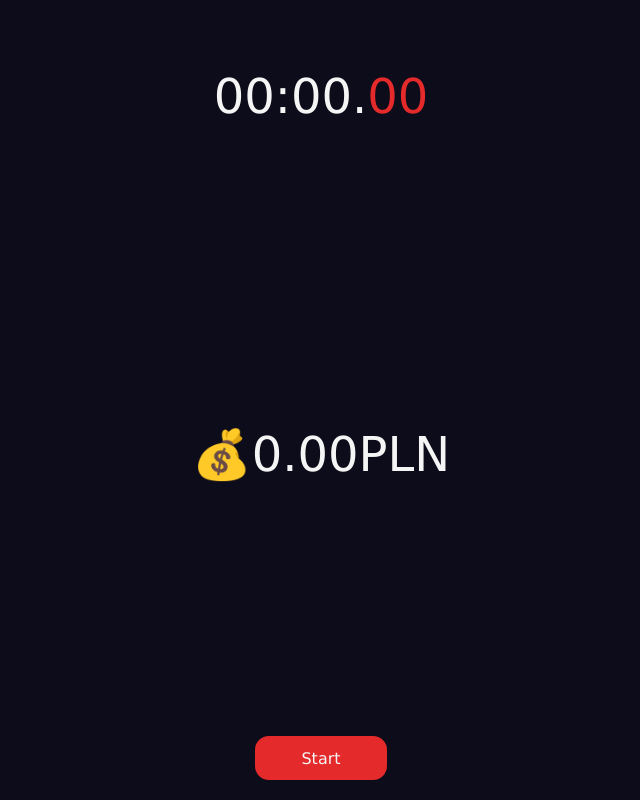
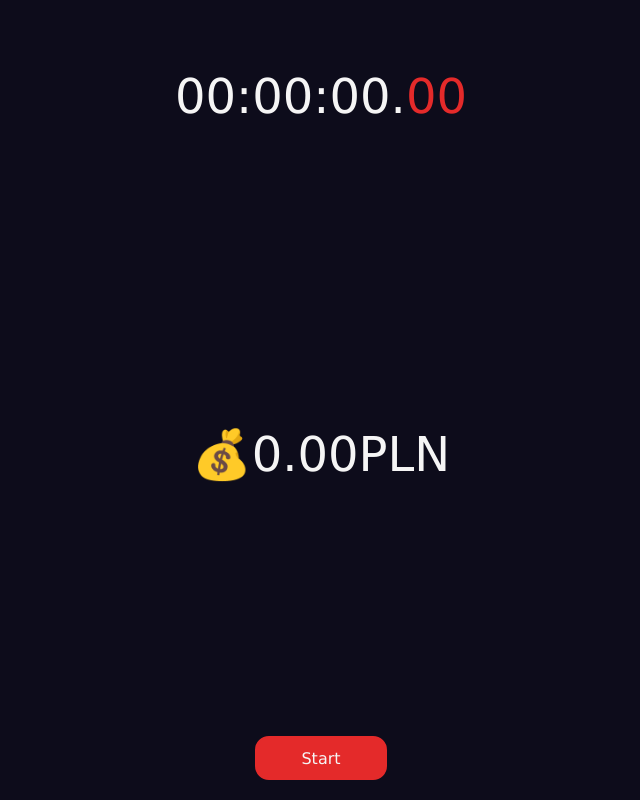
Before and after one commit to szulcmaciej/ka-ching, a React (Create React App) app: page / in a window 1280 px wide. Shown: the whole page, without its empty margins (319-959 px from the left). Built offline with nearby package versions, Linux system fonts and the light colour scheme.

Commit message:
hours now visible ^^

```diff
--- a/src/components/Timer/Timer.js
+++ b/src/components/Timer/Timer.js
@@ -5,7 +5,10 @@ export default function Timer(props) {
 return (
 	<div className="timer">
         <span className="digits">
-		{("0" + Math.floor((props.time / 60000) % 60)).slice(-2)}:
+            {("0" + Math.floor((props.time / (60 * 60 * 1000)) % 60)).slice(-2)}:
+        </span>
+        <span className="digits">
+            {("0" + Math.floor((props.time / (60 * 1000)) % 60)).slice(-2)}:
         </span>
         <span className="digits">
             {("0" + Math.floor((props.time / 1000) % 60)).slice(-2)}.
```
Lines whose indentation alone changed are shown as unchanged.
